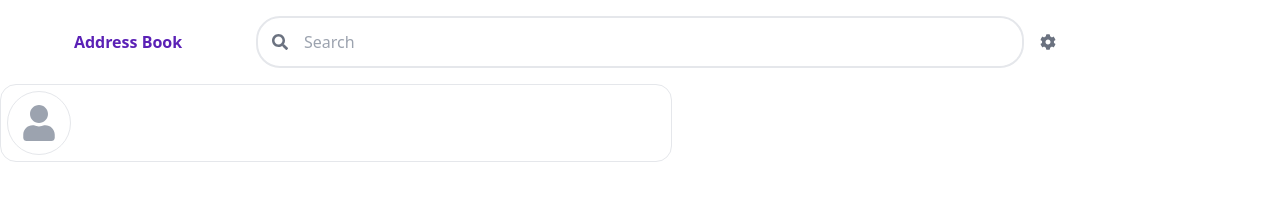
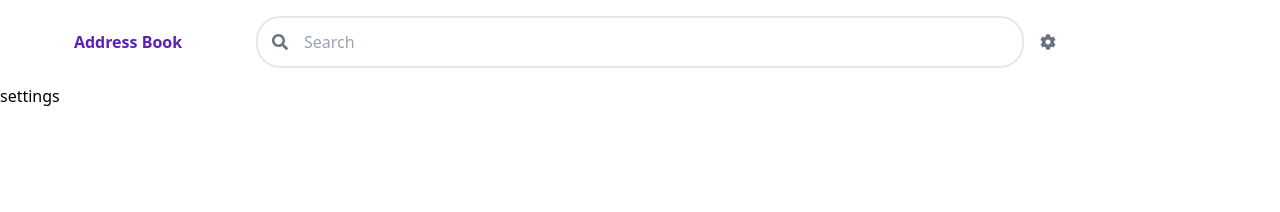
Before and after one commit to alan-albuquerque/address-book, a React app: page /settings in a window 1280 px wide. Shown: the top 212 px of the page. Built offline with nearby package versions, Linux system fonts and the light colour scheme.

Commit message:
configure app routers with react-router-dom

```diff
--- a/package.json
+++ b/package.json
@@ -7,7 +7,8 @@
     "classnames": "^2.2.6",
     "react": "^17.0.1",
     "react-dom": "^17.0.1",
-    "react-icons": "^4.2.0"
+    "react-icons": "^4.2.0",
+    "react-router-dom": "^5.2.0"
   },
   "scripts": {
     "start": "webpack serve --config config/webpack.dev.js",
@@ -41,6 +42,7 @@
     "@types/jest": "^26.0.20",
     "@types/react": "^17.0.3",
     "@types/react-dom": "^17.0.2",
+    "@types/react-router-dom": "^5.1.7",
     "@typescript-eslint/eslint-plugin": "^4.17.0",
     "@typescript-eslint/parser": "^4.17.0",
     "autoprefixer": "^10.2.5",
--- a/src/App.tsx
+++ b/src/App.tsx
@@ -1,8 +1,8 @@
 import React, { ReactElement } from 'react';
-import Home from '@src/pages/Home';
+import AppRouter from '@src/AppRouter';
 
 function App(): ReactElement {
-  return <Home />;
+  return <AppRouter />;
 }
 
 export default App;
--- /dev/null
+++ b/src/AppRouter.tsx
@@ -0,0 +1,21 @@
+import React, { ReactElement } from 'react';
+import { BrowserRouter as Router, Route, Switch } from 'react-router-dom';
+import Home from '@src/pages/Home';
+import Settings from '@src/pages/Settings';
+
+function AppRouter(): ReactElement {
+  return (
+    <Router>
+      <Switch>
+        <Route exact path="/">
+          <Home />
+        </Route>
+        <Route path="/settings">
+          <Settings />
+        </Route>
+      </Switch>
+    </Router>
+  );
+}
+
+export default AppRouter;
--- /dev/null
+++ b/src/pages/Settings/index.tsx
@@ -0,0 +1,14 @@
+import React, { FunctionComponent } from 'react';
+import AppHeader from '@src/components/AppHeader';
+import Layout from '@src/components/core/layout/Layout';
+
+const Settings: FunctionComponent = () => {
+  return (
+    <Layout>
+      <AppHeader />
+      <div>settings</div>
+    </Layout>
+  );
+};
+
+export default Settings;
```
Also changed, not shown: 1 other file (tests, documents, lock files or other folders).
